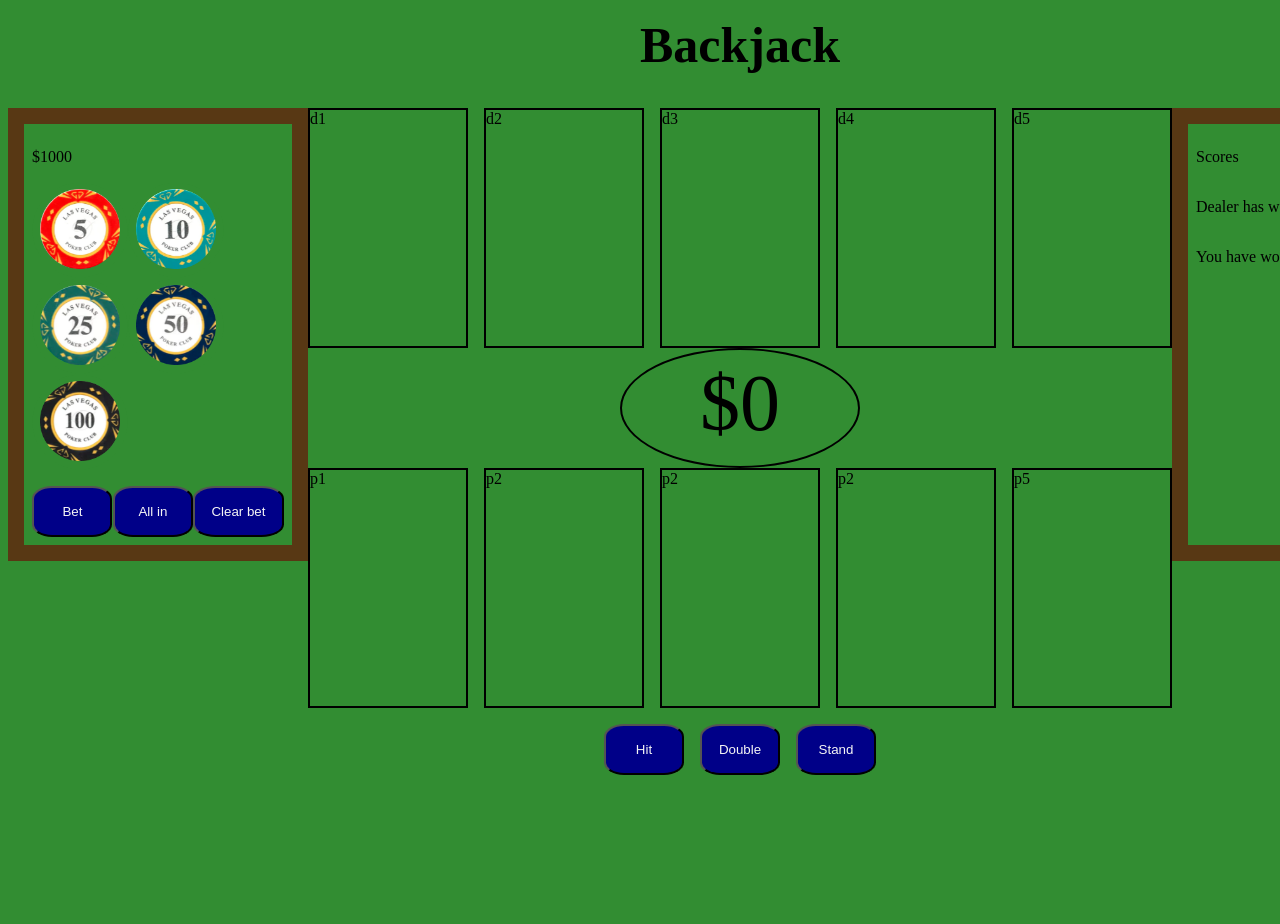
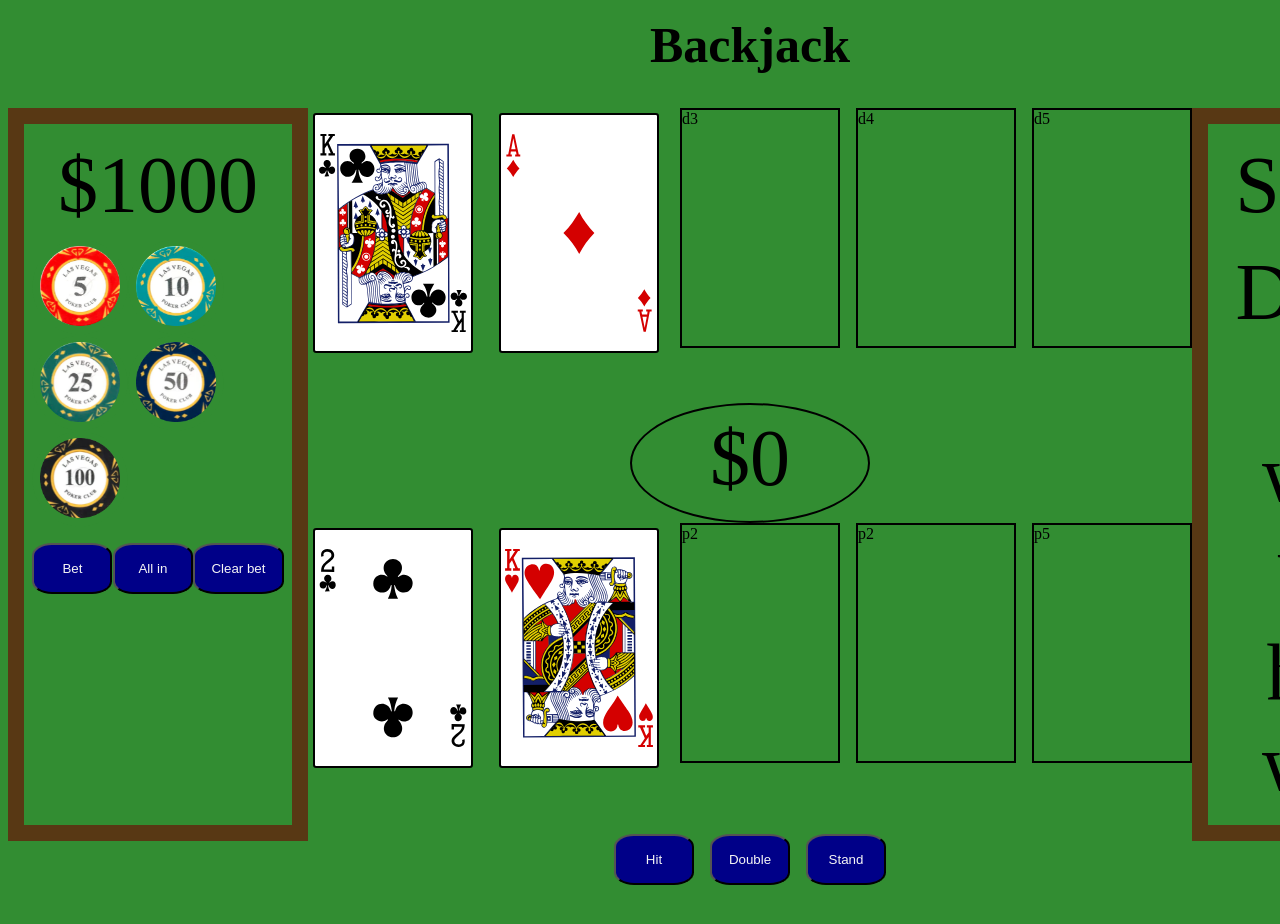
Before and after one commit to MegKM/Blackjack, a plain HTML site: page index.html in a window 1280 px wide. Both pictures are taken after a click on the button "Bet". Shown: the top 924 px of the page. Drawn offline with Linux system fonts and the light colour scheme.

Commit message:
Cards displaying on screen

```diff
--- a/css/style.css
+++ b/css/style.css
@@ -86,7 +86,7 @@ h1 {
 
 }
 
-#pot > p {
+p {
     font-size: 10vmin;
     margin: 0;
     padding: 0;
--- a/js/main.js
+++ b/js/main.js
@@ -35,6 +35,7 @@ const ranks = ['02', '03', '04', '05', '06', '07', '08', '09', '10', 'J', 'Q', '
 /*----- state variables -----*/
 let currentPot = 0;
 let currentBank = 1000;
+let cards = '';
 
 /*----- cached elements  -----*/
 const buttonElements = {
@@ -54,9 +55,25 @@ const chipElements = {
     chipValue100: document.getElementById('chip-value100'),
 }
 
-const moneyElements ={
+const moneyElements = {
     potElement: document.getElementById('current-pot'),
     bankElement: document.getElementById('current-bank')
+}
+
+const dealersCards = {
+    first: document.getElementById('dealer-card1'),
+    second: document.getElementById('dealer-card2'),
+    third: document.getElementById('dealer-card3'),
+    fourth: document.getElementById('dealer-card4'),
+    fifth: document.getElementById('dealer-card5'),
+}
+
+const playersCards = {
+    first: document.getElementById('player-card1'),
+    second: document.getElementById('player-card2'),
+    third: document.getElementById('player-card3'),
+    fourth: document.getElementById('player-card4'),
+    fifth: document.getElementById('player-card5'),
 }
 
 
@@ -73,22 +90,28 @@ chipElements.chipValue100.addEventListener('click', moveMoney);
 
 buttonElements.clearBetButton.addEventListener('click', clearBet);
 buttonElements.allInButton.addEventListener('click', allIn);
+buttonElements.betButton.addEventListener('click', betAndStartRound);
 
 /*----- functions -----*/
-function buildOriginalDeck () {
-    const deck = [];
+init()
+
+function init(){
+    cards = buildDeck()
+    console.log(cards[0].face)
+    // dealersCards.first.setAttribute("class", `card ${cards[0].face}`)
+}
+
+function buildDeck () {
+    const originalDeck = [];
     suits.forEach((suit) => {
         ranks.forEach((rank) => {
-            deck.push({
+            originalDeck.push({
                 face: suit + rank,
                 value: Number(rank) || (rank === 'A' ? 11 : 10)
             });
         });
     });
-    return deck;
-}
 
-function shuffleDeck () {
     const shuffled = [...originalDeck]; // make a copy
     shuffled.sort(() => 0.5 - Math.random()); // randomly return negative or positive number
     return shuffled;
@@ -130,7 +153,7 @@ function deductMoneyFromBank(amount){
 
 function clearBet(){
     currentPot = 0;
-    //TO DO: Factor in how much money has been lost/or gained before resetting bank to zero
+    //TO DO: Factor in how much money has been lost/or gained before resetting bank to 1000
     currentBank = 1000;
     moneyElements.potElement.innerText = 0;
     moneyElements.bankElement.innerText = 1000;
@@ -142,3 +165,10 @@ function allIn(){
     moneyElements.potElement.innerText = currentPot;
     moneyElements.bankElement.innerText = currentBank;
 }
+
+function betAndStartRound(){
+    playersCards.first.setAttribute("class", `card ${cards[0].face}`);
+    dealersCards.first.setAttribute("class", `card ${cards[1].face}`);
+    playersCards.second.setAttribute("class", `card ${cards[2].face}`);
+    dealersCards.second.setAttribute("class", `card ${cards[3].face}`);
+}
```
